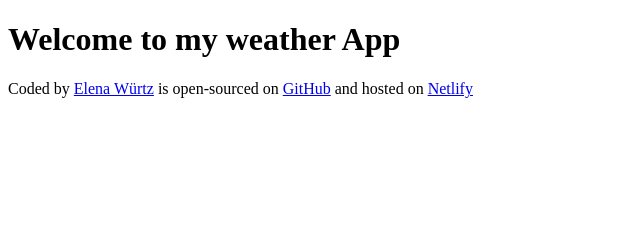
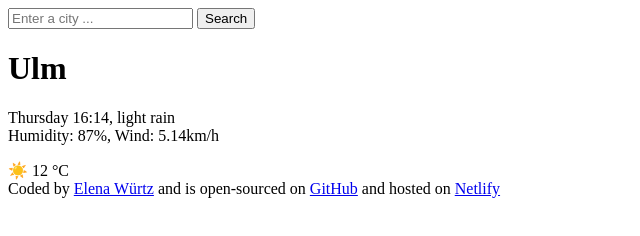
Before and after one commit to Anthophila1909/my-weather-app, a plain HTML site: page index.html in a window 1280 px wide. Shown: the whole page, without its empty margins (0-640 px from the left). Drawn offline with Linux system fonts and the light colour scheme.

Commit message:
Added the html to the project

```diff
--- a/index.html
+++ b/index.html
@@ -6,13 +6,31 @@
     <title>Weather App</title>
   </head>
   <body>
-    <h1>Welcome to my weather App</h1>
+    <header>
+      <form>
+        <input type="search" placeholder="Enter a city ..." required />
+        <input type="submit" value="Search" />
+      </form>
+    </header>
+
+    <main>
+      <div>
+        <h1>Ulm</h1>
+        <p>
+          Thursday 16:14, light rain
+          <br />
+          Humidity: 87%, Wind: 5.14km/h
+        </p>
+      </div>
+      <div>☀️ 12 °C</div>
+    </main>
+
     <footer>
       Coded by
       <a href="https://github.com/Anthophila1909" target="_blank"
         >Elena Würtz</a
       >
-      is open-sourced on
+      and is open-sourced on
       <a href="https://github.com/Anthophila1909/my-weather-app" target="_blank"
         >GitHub</a
       >
```
